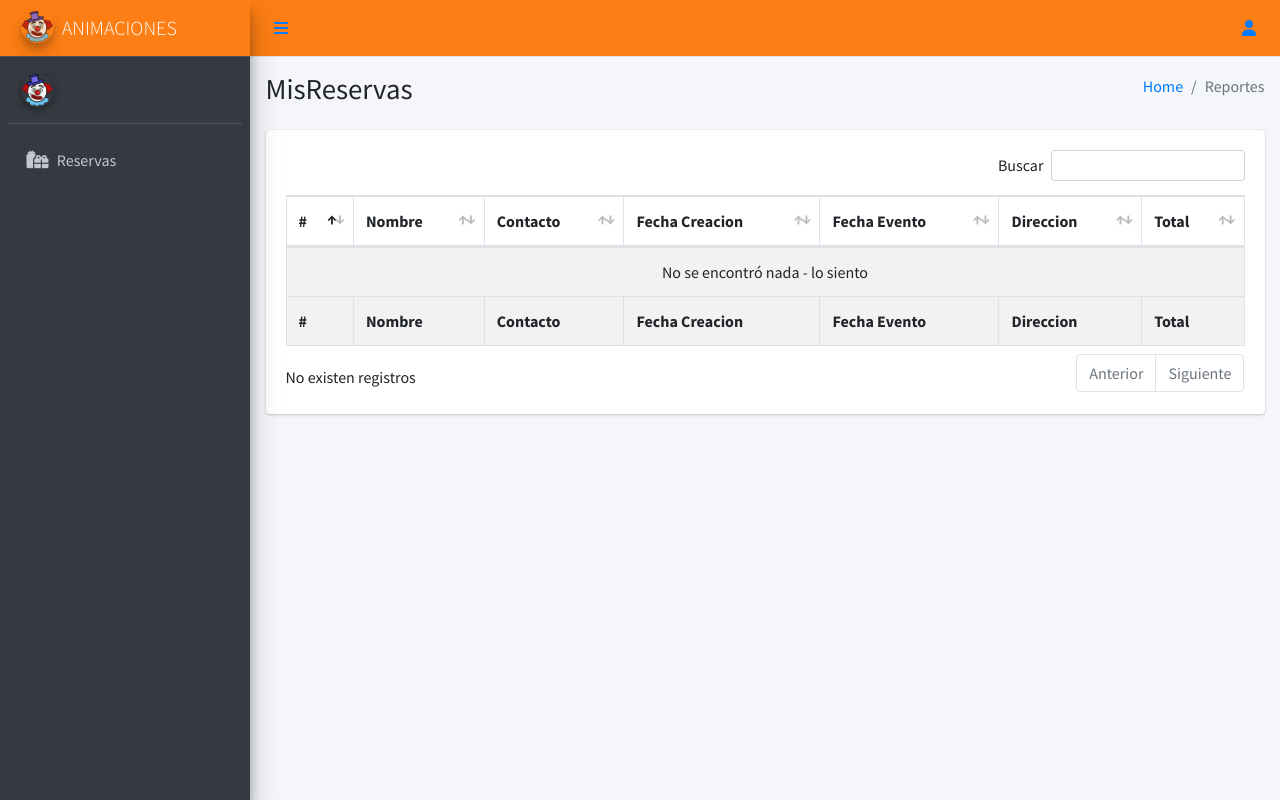
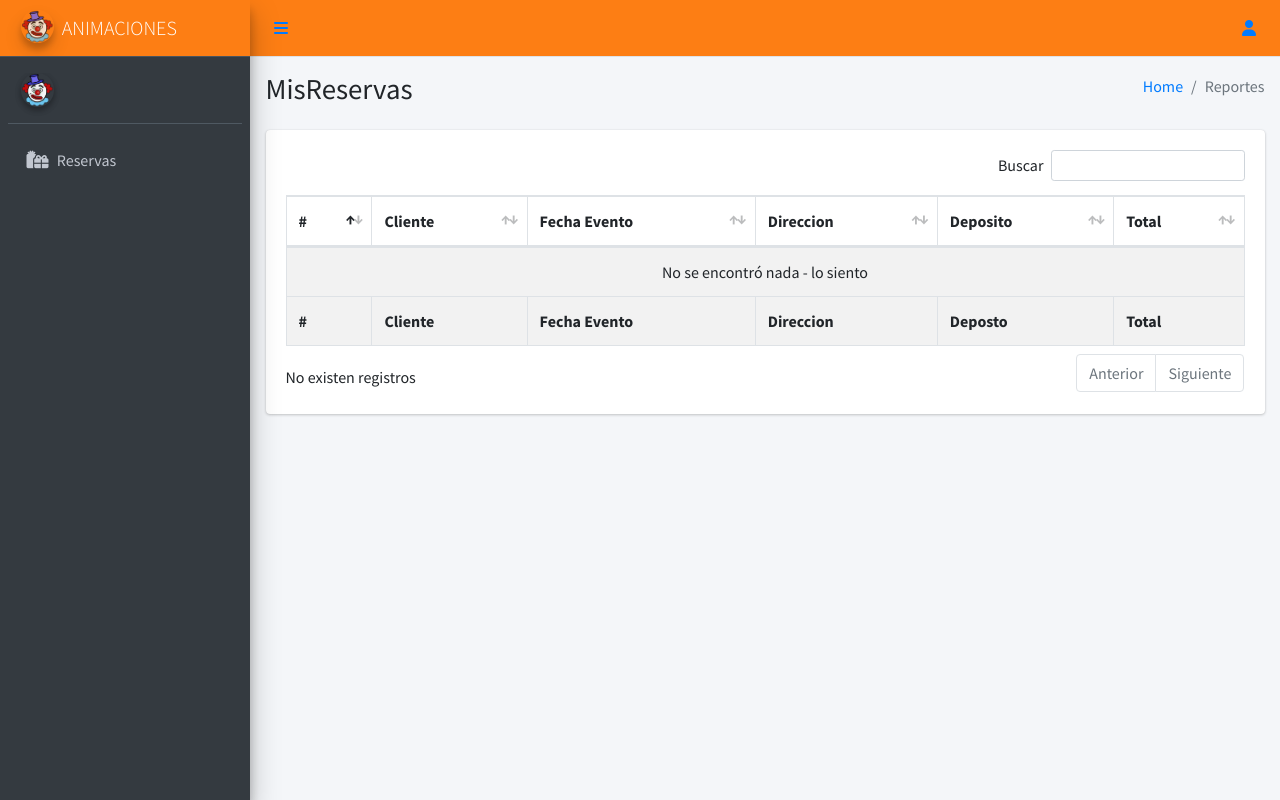
Before and after one commit to aspeti/animacion, a CodeIgniter app: page /animacion/index.php/reserva/misreservas in a window 1280 px wide. Run offline with CodeIgniter, Linux system fonts and the light colour scheme; data that the repository does not hold is empty; some libraries are stand-ins or nearby versions.

Commit message:
change position list

```diff
--- a/application/views/reservas/list.php
+++ b/application/views/reservas/list.php
@@ -32,12 +32,12 @@
                   <thead>
                   <tr>
                     <th>#</th>
-                    <th>Nombre</th>
-                    <th>Contacto</th>
-                    <th>Fecha Creacion</th>
+                    <th>Cliente</th>
                     <th>Fecha Evento</th>
                     <th>Direccion</th>
+                    <th>Deposito</th>
                     <th>Total</th>
+
                   </tr>
                   </thead>
                   <tbody>
@@ -47,10 +47,9 @@
                                       <tr>
                                         <td><?php echo $cont;?></td>
                                         <td><?php echo $reserva->cliente;?></td>
-                                        <td><?php echo $reserva->contacto;?></td>
-                                        <td><?php echo $reserva->fecha_creacion;?></td>
                                         <td><?php echo $reserva->fecha_evento;?></td>
                                         <td><?php echo $reserva->direccion_evento;?></td>
+                                        <td><?php echo $reserva->pagado ? "Si" : "NO"; ?></td>
                                         <td><?php echo $reserva->total;?></td>
                                       </tr>
                               <?php $cont++;?>
@@ -59,14 +58,12 @@
                   </tbody>
                   <tr>
                     <th>#</th>
-                    <th>Nombre</th>
-                    <th>Contacto</th>
-                    <th>Fecha Creacion</th>
+                    <th>Cliente</th>
                     <th>Fecha Evento</th>
                     <th>Direccion</th>
+                    <th>Deposto</th>
                     <th>Total</th>
                   </tr>
-
                 </table>
               </div>
               <!-- /.card-body -->
```
